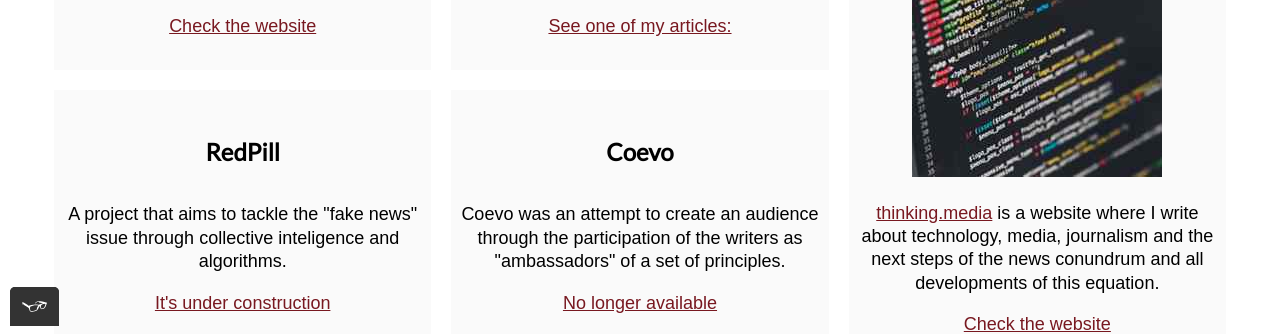
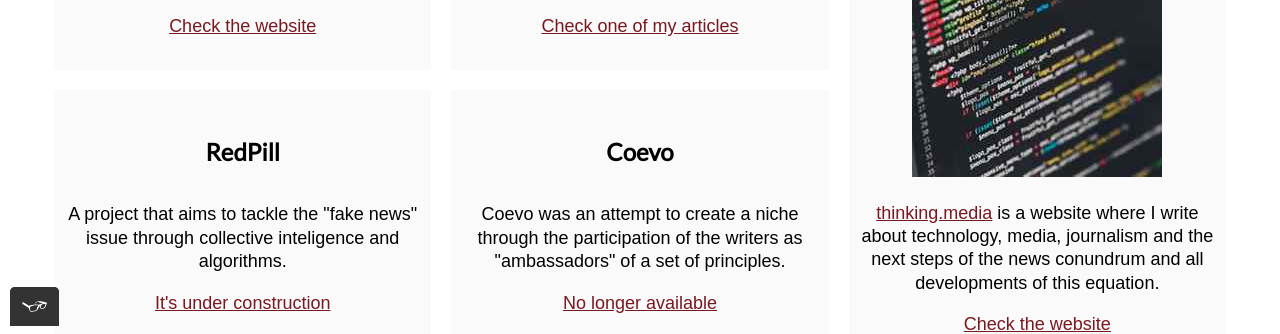
Before and after one commit to cgobbet/portfolio-website, a plain HTML site: page work.html in a window 1280 px wide. Shown: the part 474-808 px from the top of the page. Drawn offline with nearby package versions, Linux system fonts and the light colour scheme; a web font is replaced by a local one.

Commit message:
Text editing
Text editing

```diff
--- a/work.html
+++ b/work.html
@@ -53,7 +53,7 @@
         <div class="grid__item">
           <h2>BBC</h2>
           <p>I've worked on the BBC World Service doing current affairs in Portuguese and reporting from London to Brazil.</p>
-          <a href="https://www.bbc.com/portuguese/reporterbbc/story/2006/06/060629_universalsigns_crg.shtml" target="_blank">See one of my articles:</a>
+          <a href="https://www.bbc.com/portuguese/reporterbbc/story/2006/06/060629_universalsigns_crg.shtml" target="_blank">Check one of my articles</a>
         </div>
 
         <div class="grid__item">
@@ -64,7 +64,7 @@
 
         <div class="grid__item">
           <h2>Coevo</h2>
-          <p>Coevo was an attempt to create an audience through the participation of the writers as "ambassadors" of a set of principles. </p>
+          <p>Coevo was an attempt to create a niche through the participation of the writers as "ambassadors" of a set of principles. </p>
           <a href="http://cassiano.thinking.media/" target="_blank">No longer available</a>
         </div>
 
```
